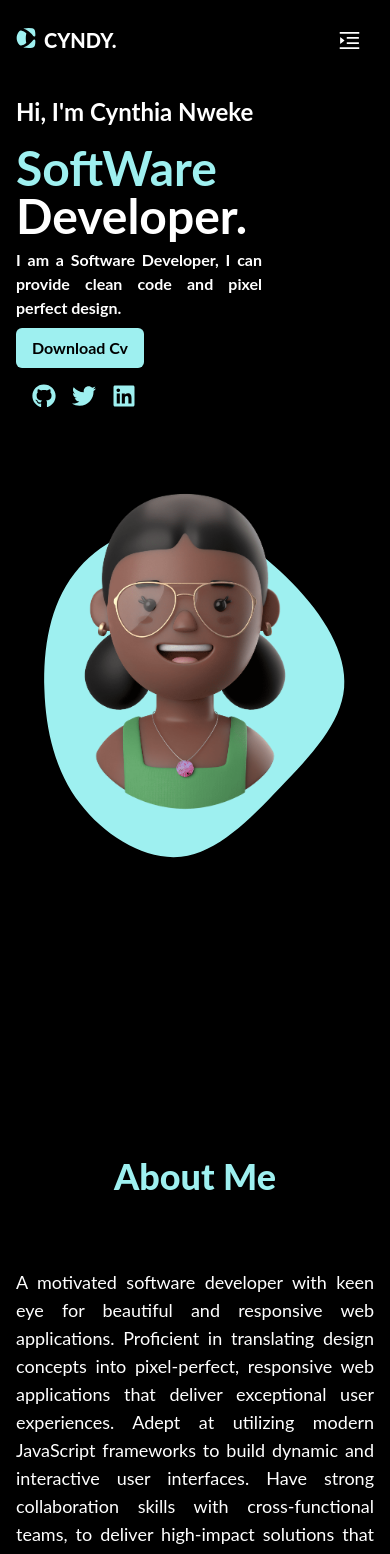
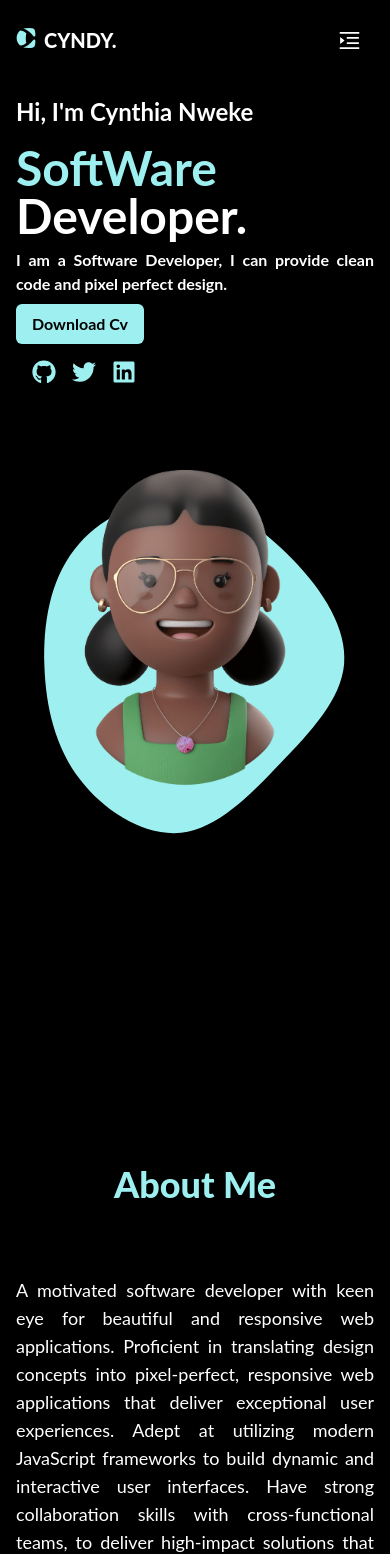
Before and after one commit to cyndylove1/my-portfolio, a React (Create React App) app: page /hero in a window 390 px wide. Shown: the top 1554 px of the page. Built offline with nearby package versions, Linux system fonts and the light colour scheme.

Commit message:
intial commit

```diff
--- a/src/components/About/About.jsx
+++ b/src/components/About/About.jsx
@@ -9,7 +9,7 @@ const About = () => {
 
     <div className='bg-black md:h-141 xl:h-134 h-128' >
 
-        <h2 className='text-blue pb-4 text-4xl font-extrabold text-center pt-14  md:pt-20'>About Me</h2>
+        <h2 className='text-blue pb-4 text-4xl font-extrabold text-center pt-16 md:pt-20'>About Me</h2>
         <div className=' flex flex-col md:flex-row justify-between items-center py-14 md:mx-6 2xl:mx-16 mx-4' >
             <div className='' data-aos="fade-up" data-aos-duration="300">
                 <h3 className=' xl:w-82 2xl:w-83 text-lg text-justify text-white md:w-97 '>A motivated software developer with keen eye for beautiful and responsive web applications. Proficient in translating design concepts into pixel-perfect, responsive web applications that deliver exceptional user experiences. Adept at utilizing modern JavaScript frameworks to build dynamic and interactive user interfaces. Have strong collaboration skills with cross-functional teams, to deliver high-impact solutions that blend aesthetics with functionality. </h3>
--- a/src/components/Contact/Contact.jsx
+++ b/src/components/Contact/Contact.jsx
@@ -2,11 +2,12 @@ import React from 'react'
 import { useRef } from 'react';
 import emailjs from '@emailjs/browser';
 import { ToastContainer, toast } from 'react-toastify';
-  import 'react-toastify/dist/ReactToastify.css';
+import 'react-toastify/dist/ReactToastify.css';
 import Swal from 'sweetalert2'
-// import Alert from '@mui/material/Alert';
+
 
 const Contact = () => {
+
   const notify = () => toast("Sent Successfully!");
 
     const form = useRef();
@@ -56,7 +57,7 @@ const Contact = () => {
 
 
 
-                    <form ref={form} className='md:w-96 ml-7 lg:mr-16 md:mr-10' onSubmit={sendEmail}>
+                    <form ref={form} className='md:w-96 ml-9 lg:mr-16 md:mr-10' onSubmit={sendEmail}>
                         <input type="text" placeholder='Enter your Name' name='from_name' className='py-4 w-80 md:w-full my-4 px-3 rounded-md text-black' autoComplete='off' required/> <br />
                         <input type="email" placeholder='Enter your Email' name='from_email' className='py-4 px-3 my-4 w-80  md:w-full rounded-md text-black' autoComplete='off' required/>
                         <textarea name="message" id=""  placeholder=" Your Message" rows="6" className=' px-2 py-4 mr-6 w-80  md:w-full rounded-md text-black'autoComplete='off' required></textarea>
--- a/src/components/Hero/Hero.jsx
+++ b/src/components/Hero/Hero.jsx
@@ -30,18 +30,18 @@ const Hero = () => {
   // }
 
   return (
-    <div className='bg-black md:h-140 h-128 pt-20'>
+    <div className='bg-black md:h-140 h-128 pt-20 '>
 
-        <div className='justify-evenly md:flex-row flex flex-col items-center 2xl:pb-2'>
+        <div className='justify-evenly  md:flex-row flex flex-col items-center '>
 
-        <div className='mx-4 mr-32 '>
+        <div className='mx-4 xl:mr-32 '>
 
 
           <div className='' data-aos="fade-up" data-aos-delay="200">
               <h5 className='py-4 text-2xl font-bold text-white '>Hi, I'm Cynthia Nweke</h5>
               <h1 className=' pb-2 text-5xl font-bold text-white '> <span className='text-blue'>SoftWare</span> <span className='text-purple'>Developer.</span></h1>
               <div className=''>
-                <h6 className='font-bold text-justify text-white  '>I am a Software Developer, I can provide clean code and pixel perfect design.</h6>
+                <h6 className='font-bold text-justify text-white '>I am a Software Developer, I can provide clean code and pixel perfect design.</h6>
 
               </div>
 
@@ -63,7 +63,7 @@ const Hero = () => {
 
 
 
-          <div className='w-81 md:w-77 xl:w-96 mr-5 h-96 translate-x-100 translate-z-0 relative mb-10' data-aos="zoom-in" data-aos-delay="400">
+          <div className='w-81 md:w-77 xl:w-96 mr-5 h-96 translate-x-100 translate-z-0 relative ' data-aos="zoom-in" data-aos-delay="400">
 
              <img src={blob} alt=""className='absolute mt-14' />
 
--- a/src/components/Navbar/Navbar.jsx
+++ b/src/components/Navbar/Navbar.jsx
@@ -40,7 +40,7 @@ const Navbar = () => {
     <div className={header ? 'z-50 w-full text-white bg-black':'text-white bg-black'}>
       <div className= 'header flex items-center justify-between w-full h-20 z-50 bg-black fixed'>
         <div className='flex items-center justify-center '>
-          <div className=' ml-4 text-xl font-extrabold text-white 2xl:ml-16 '><span className='text-blue inline-block pr-2 text-xl'><SiConekta /></span>CYNDY.</div>
+          <div className=' ml-4 text-xl font-extrabold text-white 2xl:ml-14 '><span className='text-blue inline-block pr-2 text-xl'><SiConekta /></span>CYNDY.</div>
 
         </div>
         <nav className=' md:flex hidden py-6 md:mr-6 '>
--- a/src/components/Services/Services.jsx
+++ b/src/components/Services/Services.jsx
@@ -7,7 +7,7 @@ const Services = () => {
   return (
     <div className=''>
       <div className='bg-black md:h-140 h-128'>
-        <div className='text-center text-blue text-4xl font-extrabold md:pt-20 pt-7 '>Services</div>
+        <div className='text-center text-blue text-4xl font-extrabold md:pt-20 pt-32 '>Services</div>
         <div className='flex xl:mx-16 flex-col mx-7 md:ml-8 md:flex-row xl:mx-6 2xl:mx-16 pb-24'>
           <div className='shadow shadow-blue h-64 text-center rounded-md mt-10 transform-translate-y-14 group:hover:scale-110 md:mr-4 ' data-aos="fade-up" data-aos-delay="200">
             <h2 className='text-blue text-5xl py-2 flex text-center justify-center'><BiCodeAlt /></h2>
--- a/tailwind.config.js
+++ b/tailwind.config.js
@@ -53,10 +53,11 @@ module.exports = {
         '83':'30rem',
         '82':'27rem',
         '78':'80%',
-        '77':'46%',
+        '77':'60%',
         // '99':'10rem',
         '80':'90%',
-        '81':'100%'
+        '81':'100%',
+        '84':'200%'
 
 
 
```
